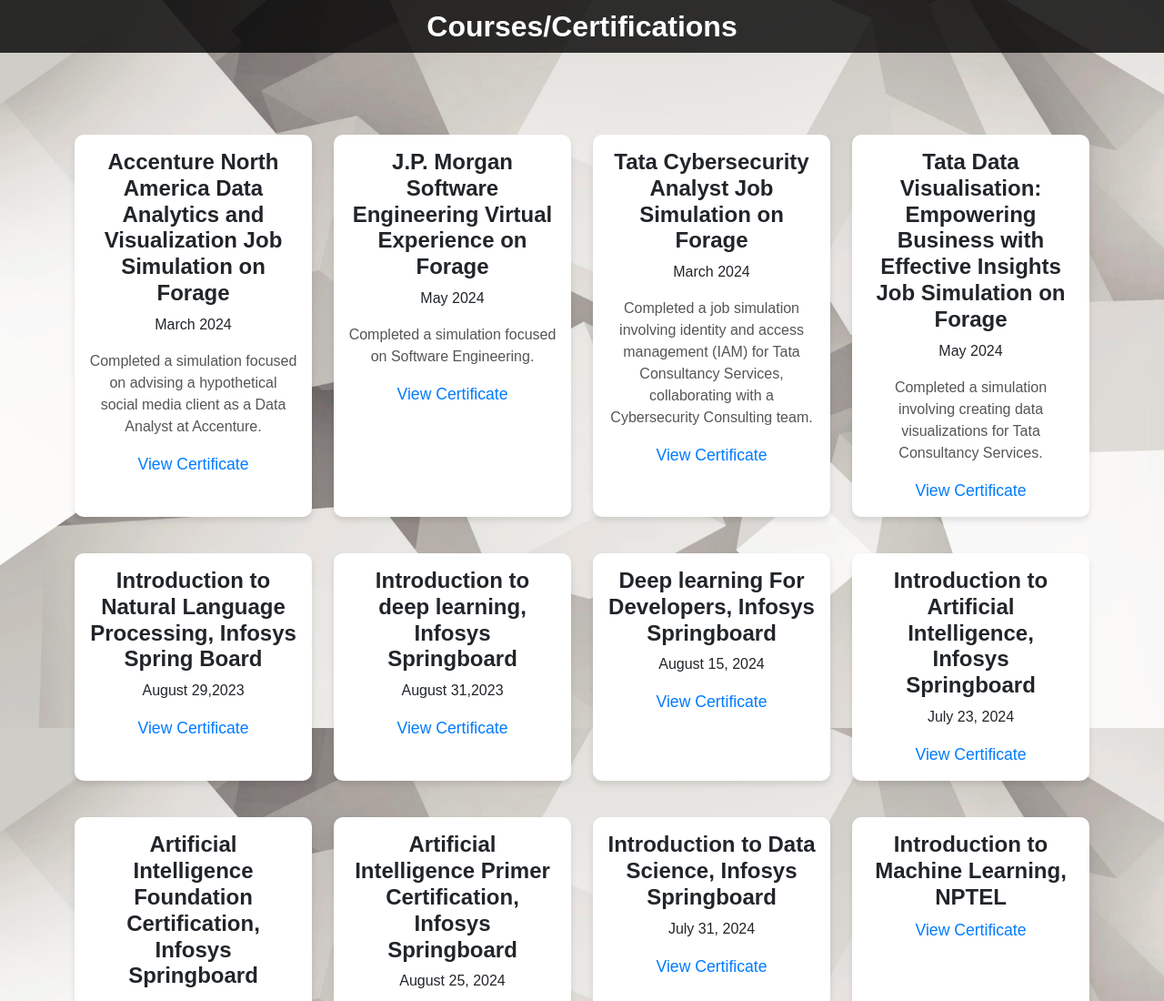
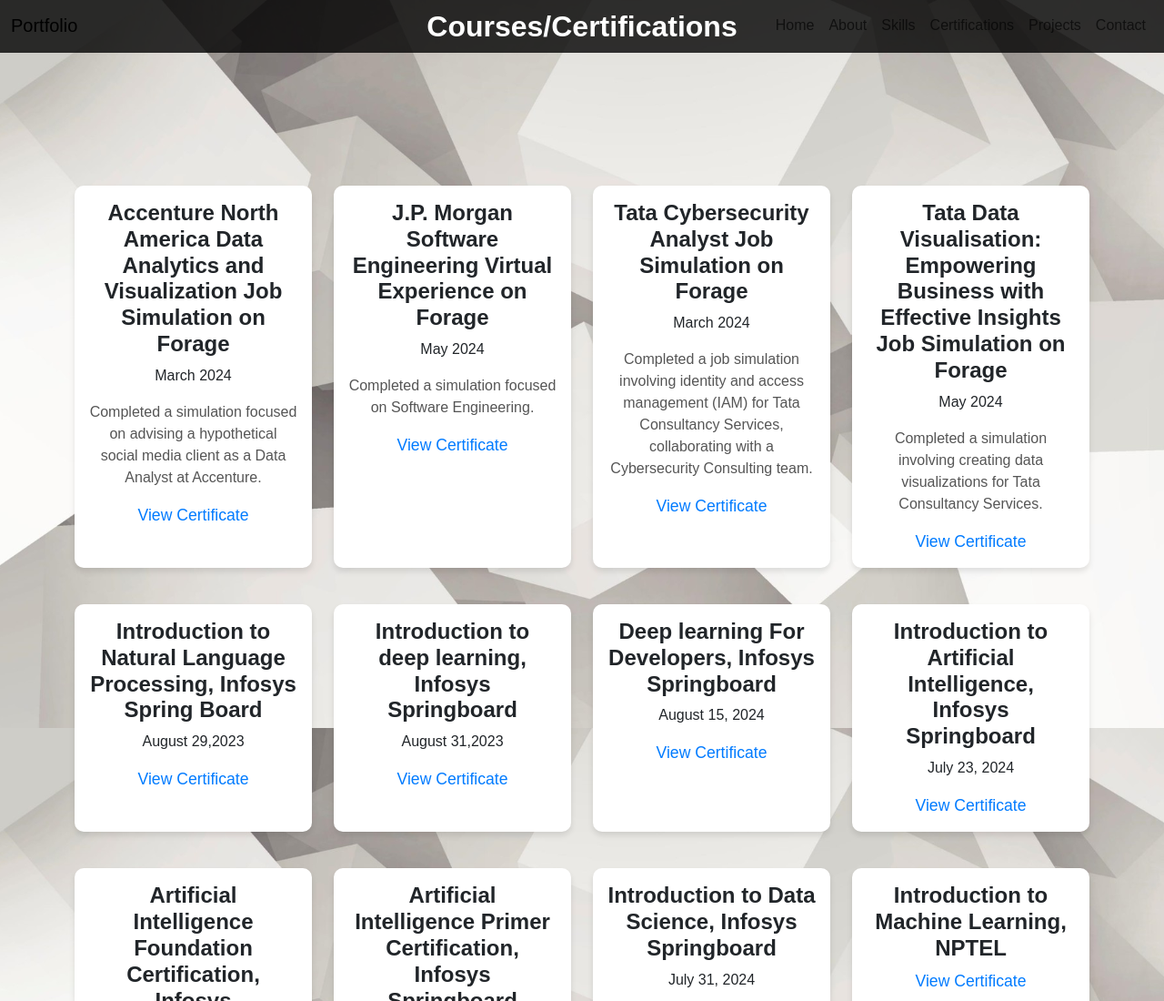
Before and after one commit to sravanthi224/sravanthi224.github.io, a plain HTML site: page certifications.html in a window 1280 px wide. Shown: the top 1100 px of the page at 91% size. Drawn offline with nearby package versions, Linux system fonts and the light colour scheme.

Commit message:
certifications.html

```diff
--- a/certifications.html
+++ b/certifications.html
@@ -83,7 +83,36 @@
 </head>
 
 <body>
-
+  <nav class="navbar navbar-expand-lg">
+    <div class="container-fluid">
+      <a class="navbar-brand" href="#">Portfolio</a>
+      <button class="navbar-toggler" type="button" data-bs-toggle="collapse" data-bs-target="#navbarNav" aria-controls="navbarNav" aria-expanded="false" aria-label="Toggle navigation">
+        <span class="navbar-toggler-icon"></span>
+      </button>
+      <div class="collapse navbar-collapse" id="navbarNav">
+        <ul class="navbar-nav ms-auto">
+          <li class="nav-item">
+            <a class="nav-link" href="#home">Home</a>
+          </li>
+          <li class="nav-item">
+            <a class="nav-link" href="aboutme.html">About</a>
+          </li>
+          <li class="nav-item">
+            <a class="nav-link" href="skills.html">Skills</a>
+          </li>
+          <li class="nav-item">
+            <a class="nav-link" href="certifications.html">Certifications</a>
+          </li>
+          <li class="nav-item">
+            <a class="nav-link" href="project.html">Projects</a>
+          </li>
+          <li class="nav-item">
+            <a class="nav-link" href="#contact">Contact</a>
+          </li>
+        </ul>
+      </div>
+    </div>
+  </nav>
   <section id="certifications" class="container py-5">
     <h1 class="section-heading">Courses/Certifications</h1>
     <div class="row row-cols-1 row-cols-md-2 row-cols-lg-4 g-4">
```
